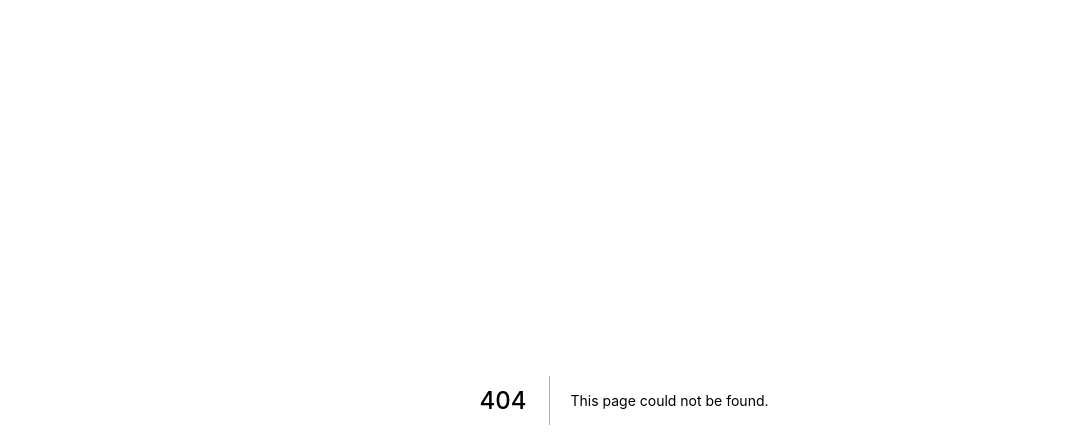
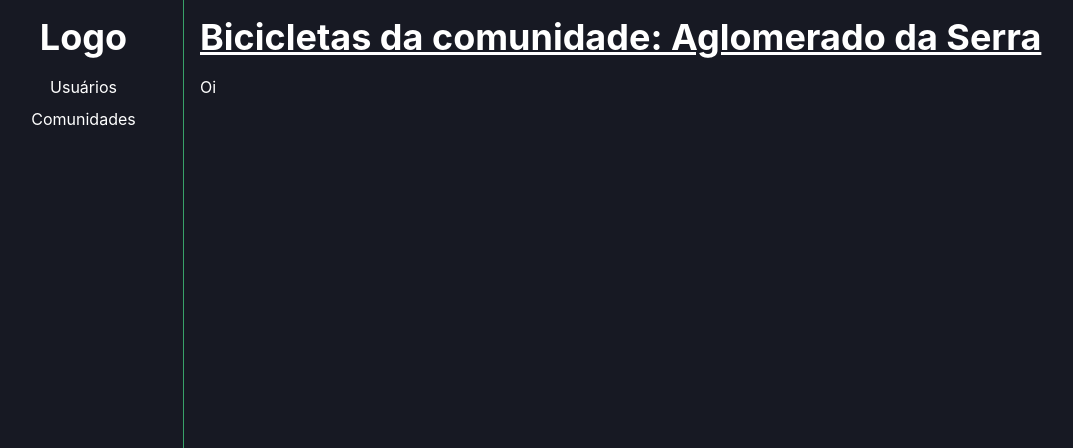
Before and after one commit to Ameciclo/botaprarodar-web, a Next.js app: page /communities/1/bikes in a window 1280 px wide. Before the commit this address had no page. Shown: the top 448 px of the page, without its empty margins (16-1089 px from the left). Built offline with nearby package versions, Linux system fonts and the light colour scheme.

Commit message:
create page of bikes

```diff
--- a/src/components/CommunityActionMenu/index.tsx
+++ b/src/components/CommunityActionMenu/index.tsx
@@ -49,7 +49,7 @@ export function CommunityActionMenu() {
             </MenuItem>
           </Link>
 
-          <Link href="#">
+          <Link href="/communities/1/bikes">
             <MenuItem _hover={{ bg: 'gray.400' }} _focus={{ bg: 'gray.400' }}>
               Bicicletas
             </MenuItem>
--- /dev/null
+++ b/src/pages/communities/[id]/bikes/index.tsx
@@ -0,0 +1,5 @@
+import { Base } from 'components/Base'
+
+export default function Bikes() {
+  return <Base title="Bicicletas da comunidade: Aglomerado da Serra">Oi</Base>
+}
```
